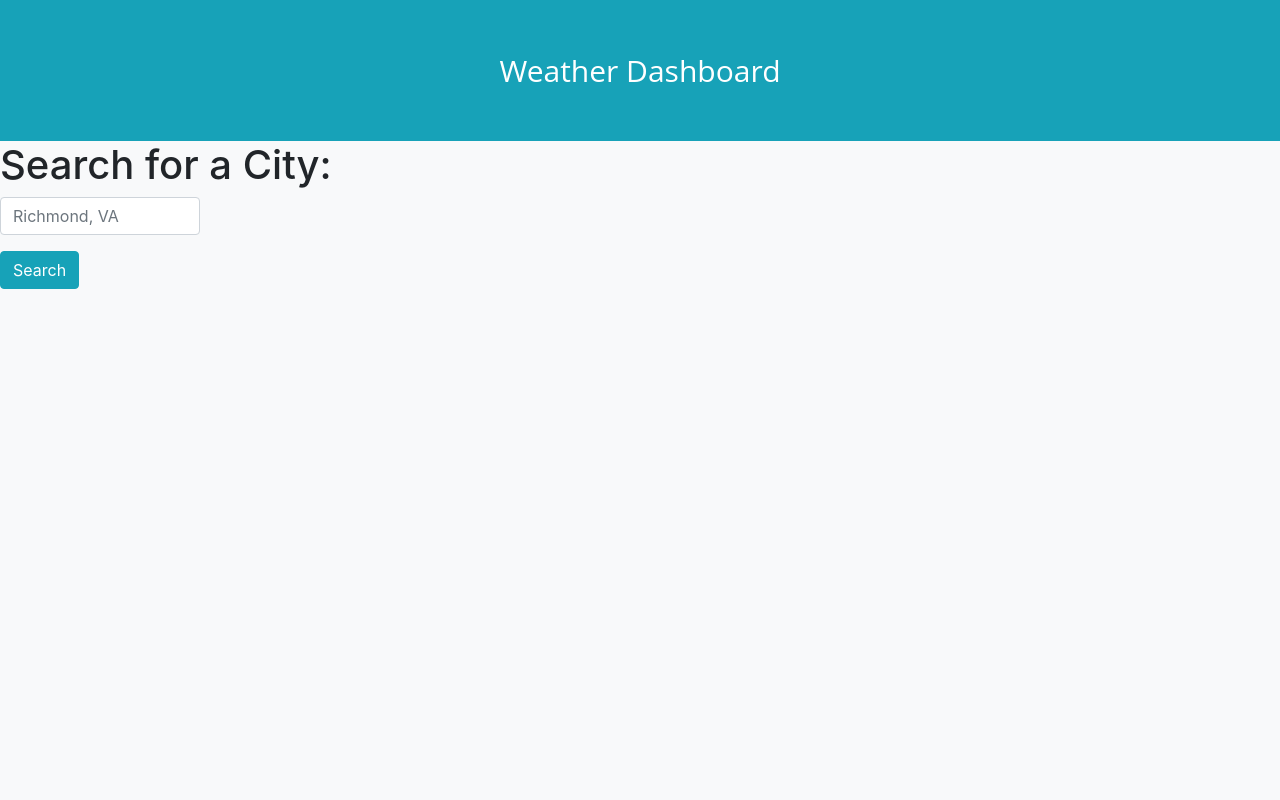
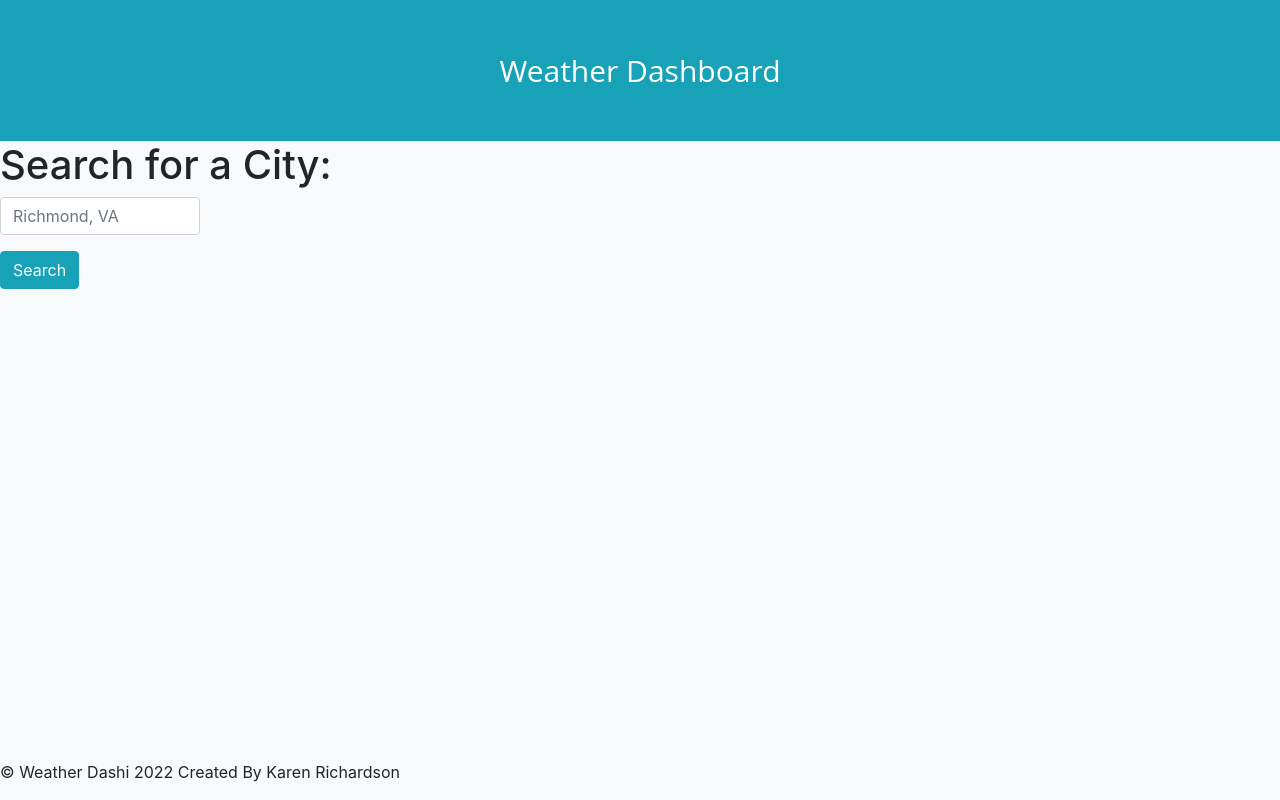
Before and after one commit to mizzKarenbabii/weatherdashi, a plain HTML site: page index.html in a window 1280 px wide. Drawn offline with nearby package versions, Linux system fonts and the light colour scheme.

Commit message:
added footer

```diff
--- a/index.html
+++ b/index.html
@@ -32,5 +32,5 @@
         </div>
     </div>
 </body>
-
+<footer>  &copy Weather Dashi 2022 Created By Karen Richardson</footer>
 </html>
--- a/style.css
+++ b/style.css
@@ -3,6 +3,13 @@ header {
     font-size: 30px;
 }
 
-.input-group{
+.input-group {
     width: 200px;
 }
+
+footer {
+    position: absolute;
+    bottom: 0;
+    width: 100%;
+    height: 2.5rem;
+}
```
